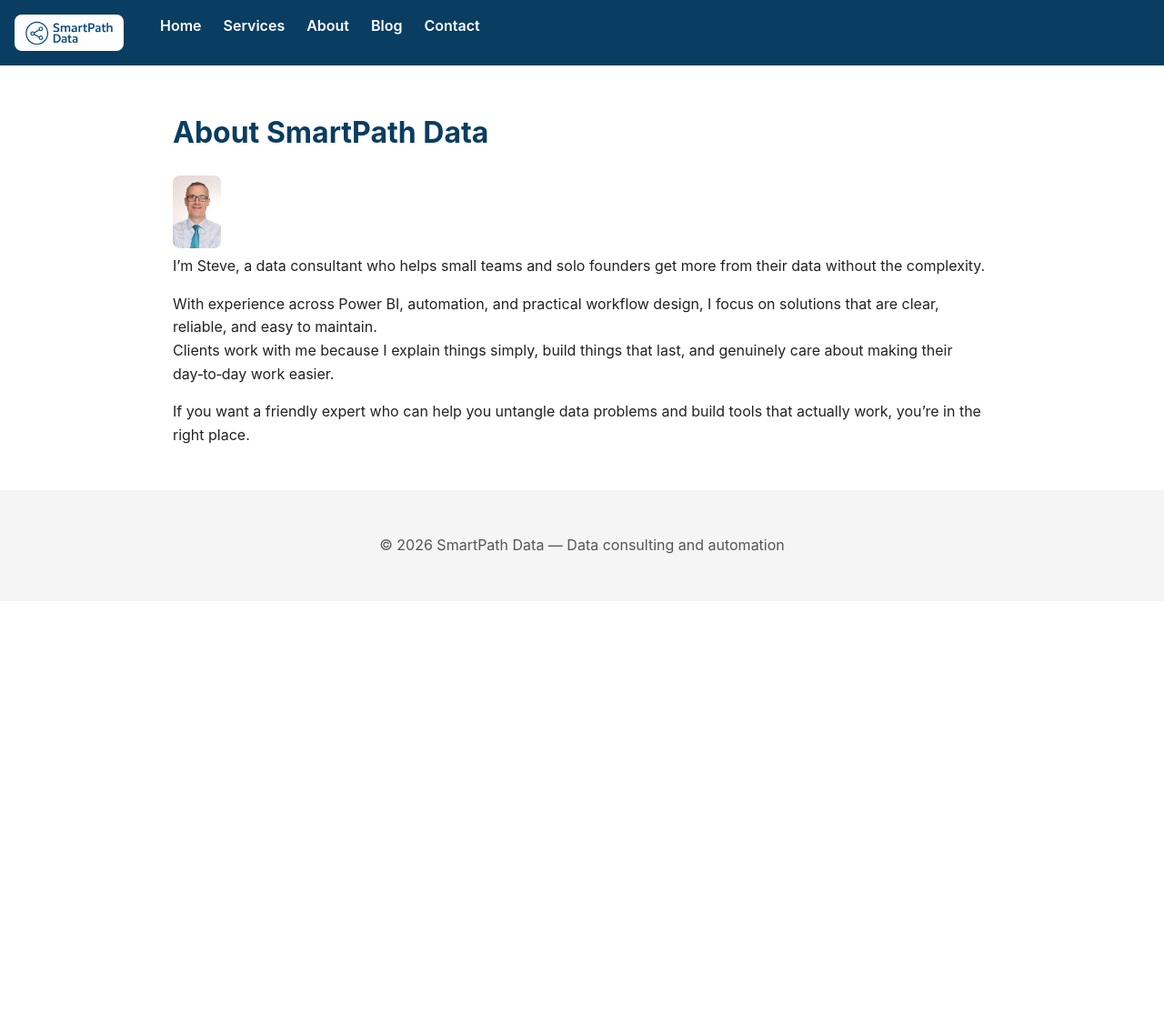
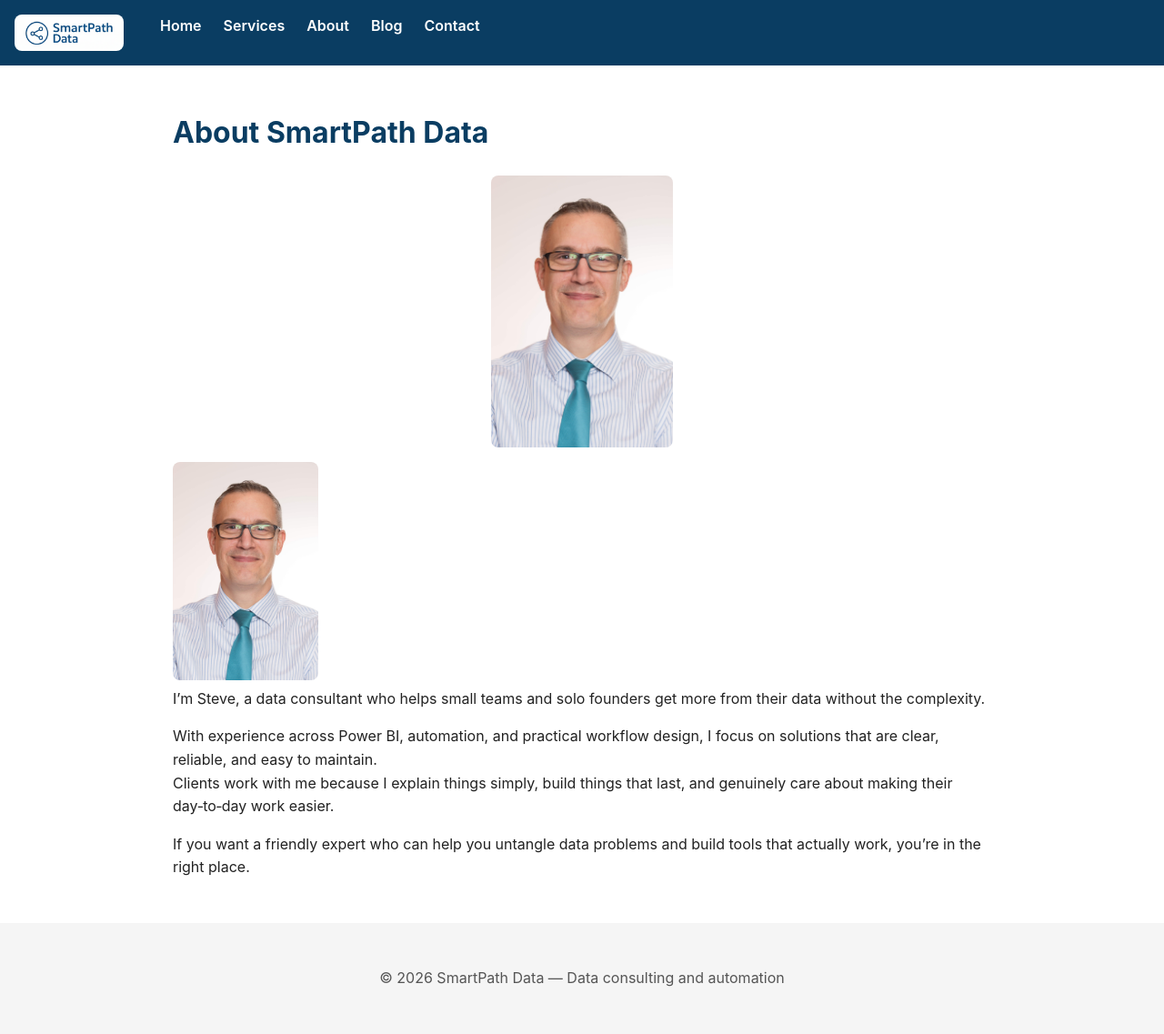
Before and after one commit to smartpathdata/smartpathdata.github.io, a Jekyll site: the page built from about.md, in a window 1280 px wide. Shown: the whole page at 91% size. Built offline with Jekyll 4.4.1, drawn with Linux system fonts in a browser that asks for light colours; before the commit the page ends 900 px from its top, so only the background shows below that.

Commit message:
Update about.md

```diff
--- a/about.md
+++ b/about.md
@@ -2,7 +2,10 @@
 layout: page
 title: About SmartPath Data
 ---
-<img src="/assets/images/ProfilePic.jpg" alt="Steve" style="height:80px; margin-right:1rem;">
+<div style="display: flex; justify-content: center;">
+  <img src="/assets/images/ProfilePic.jpg" alt="SmartPath Data Steve" style="width: 200px;">
+</div>
+<img src="/assets/images/ProfilePic.jpg" alt="Steve" style="height:240px; margin-right:1rem;">
 I’m Steve, a data consultant who helps small teams and solo founders get more from their data without the complexity.
 
 With experience across Power BI, automation, and practical workflow design, I focus on solutions that are clear, reliable, and easy to maintain.
```
